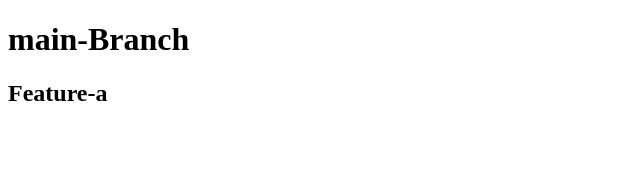
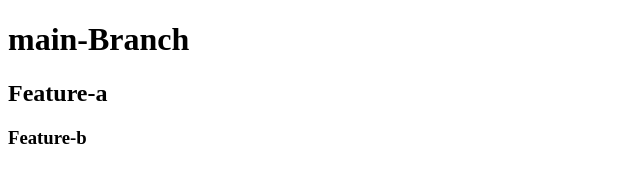
Before and after one commit to gambirantwariyves/learning-branch, a plain HTML site: page index.html in a window 1280 px wide. Shown: the whole page, without its empty margins (0-640 px from the left). Drawn offline with Linux system fonts and the light colour scheme.

Commit message:
branch-b

```diff
--- a/index.html
+++ b/index.html
@@ -8,5 +8,6 @@
 <body>
   <h1>main-Branch</h1>
   <h2>Feature-a</h2>
+  <h3>Feature-b</h3>
 </body>
 </html>
```
